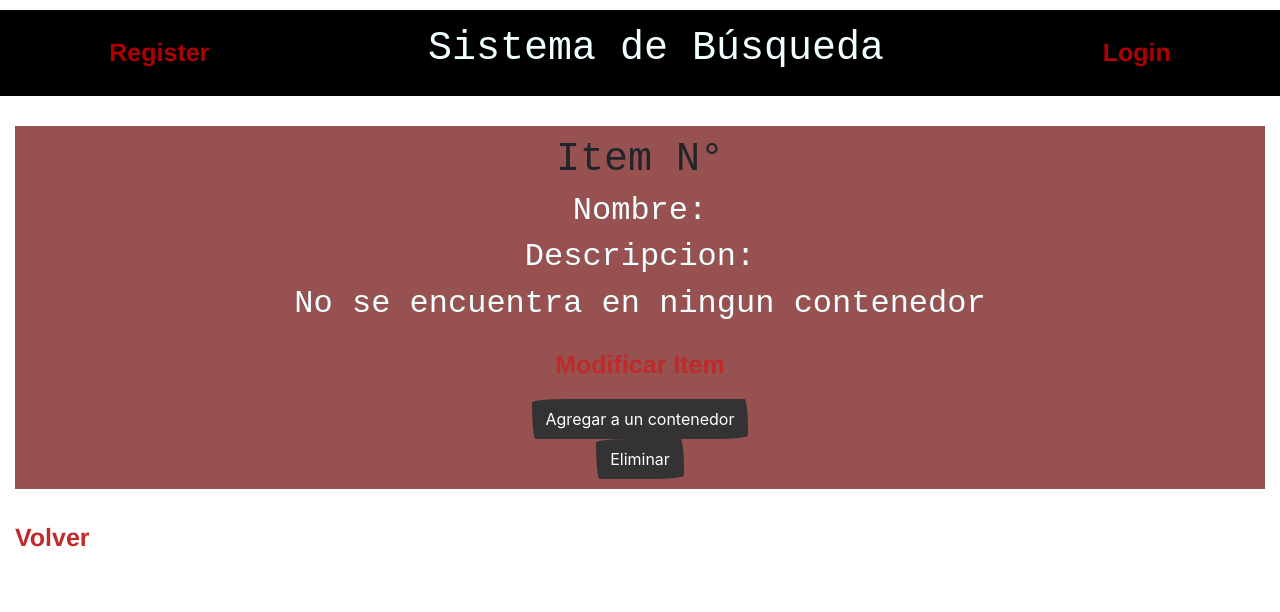
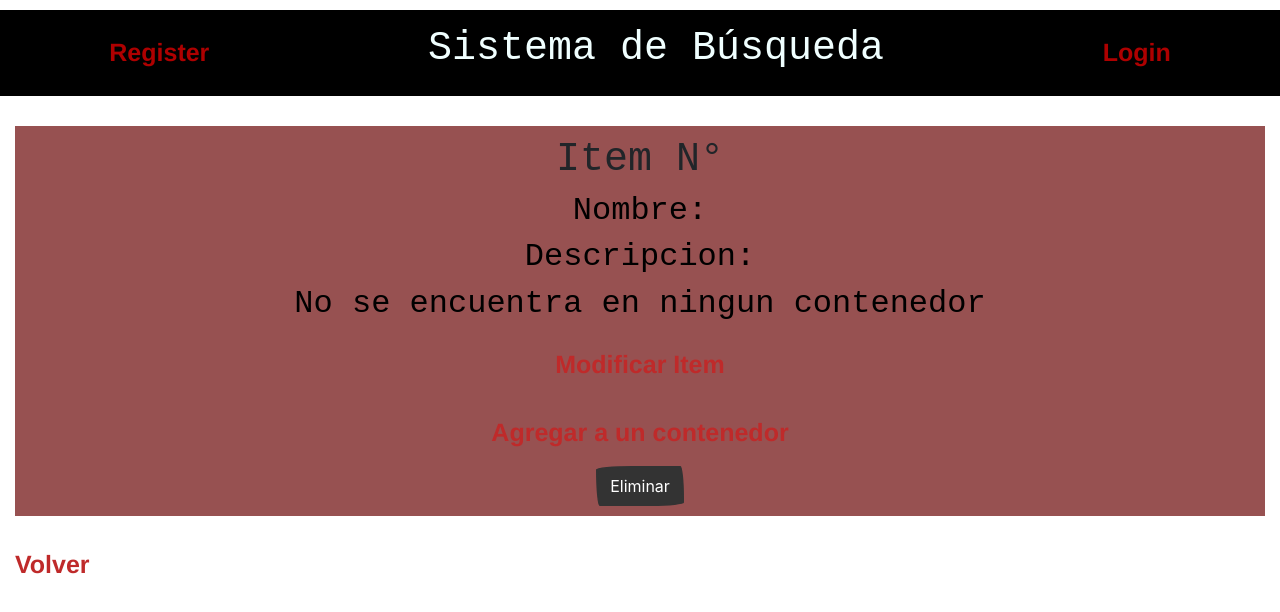
Before and after one commit to mirkomelfi/SIP-Frontend, a React (Create React App) app: page /items/1 in a window 1280 px wide. Shown: the top 612 px of the page. Built offline with nearby package versions, Linux system fonts and the light colour scheme; no server answers; a web font is replaced by a local one.

Commit message:
contenedores-arreglado

```diff
--- a/src/components/App.jsx
+++ b/src/components/App.jsx
@@ -17,6 +17,7 @@ import { Home } from './Home/Home';
 import { Container } from './Container/Container';
 import ItemListContainer from './ItemListContainer/ItemListContainer';
 import { Sector } from './Sector/Sector';
+import { ItemLocation } from './Item/ItemLocation';
 
 
 
@@ -41,6 +42,8 @@ export const App = () => {
           <Route path="/sectors/:idSec/containers/:idCont/items/:idItem" element={<Item fromSector={true}/>}/>
           <Route path="/items" element={<ItemListContainer greeting="Listado de Items del Contenedor seleccionado"/>}/>
           <Route path="/items/:idItem" element={<Item />}/>
+          <Route path="/items/:idItem/locationChange" element={<ItemLocation />}/>
+          <Route path="/items/:idItem/locationChange/:idCont" element={<Container fromLocation={true} />}/>
           <Route path="/users/:idUser" element={<User/>}/>
           <Route path="/updateUser/:idUser" element={<UserPut />}/>
           <Route path="/updateSector/:idSec" element={<SectorPut />}/>
--- a/src/components/Container/Container.jsx
+++ b/src/components/Container/Container.jsx
@@ -5,7 +5,7 @@ import { useState,useEffect } from "react";
 import { getToken } from "../../utils/auth-utils";
 import { Mensaje } from "../Mensaje/Mensaje";
 
-const Container =({fromItem})=>{
+const Container =({fromItem,fromLocation})=>{
 
     const {idSec,idCont,idItem}= useParams();
 
@@ -24,12 +24,22 @@ const Container =({fromItem})=>{
         })
         const data = await response.json()
         console.log(data)
-        if (response.status==200){
-          setMensaje(data.msj)
-          return;
-        }
+        setMensaje(data.msj)
 
     }
+
+    const changeLocation=async()=>{
+      const response= await fetch(`${process.env.REACT_APP_DOMINIO_BACK}/items/${idItem}/newLocation/${idCont}`, {
+          method: "PUT",
+          headers: {
+              "Content-Type": "application/json",
+              "Authorization": `Bearer ${getToken()}`
+          }
+      })
+      const data = await response.json()
+      setMensaje(data.msj)
+      return;
+  }
 
     useEffect(() => {
         fetch(`${process.env.REACT_APP_DOMINIO_BACK}/containers/${idCont}`, {
@@ -59,20 +69,27 @@ const Container =({fromItem})=>{
                 <h2>Nombre: {container.name}</h2>
                 <h2>Descripcion: {container.description}</h2>
                 <h2>Se encuentra en sector: {container.sectorID}</h2>
-               {idSec?
+
+               {
+               !fromLocation ?
+
+               idSec?
                  <><Link to={`items`}>Ver items</Link>
                 <Link to={`updateContainer`}>Modificar</Link>
                 <button onClick={()=>eliminar()} className="btn btn-primary">Eliminar</button>
                   </>
                 :
                 <Link to={`sectors/${container.sectorID}`}>Ver sector</Link>
+                :
+                <button onClick={()=>changeLocation()} className="btn btn-primary">Seleccionar container</button>
                 }
                 </>
 
                 ):(<Mensaje msj={mensaje} />)}
             </div>
             }
-           { !fromItem?<Link to={`/sectors/${container.sectorID}/containers`}>Volver</Link>:
+           { !fromItem&&!fromLocation?<Link to={`/sectors/${container.sectorID}/containers`}>Volver</Link>:
+           fromLocation? <Link to={`/items/${idItem}/locationChange`}>Volver</Link>:
             <Link to={`/items/${idItem}`}>Volver</Link>
           }
         </>
--- a/src/components/ContainerDetail/ContainerDetail.jsx
+++ b/src/components/ContainerDetail/ContainerDetail.jsx
@@ -4,40 +4,21 @@ import {Link} from "react-router-dom";
 import { Mensaje } from "../Mensaje/Mensaje";
 import { getToken } from "../../utils/auth-utils";
 
-const ContainerDetail =({container, isInSector, idItem})=>{
-    console.log("ContainerDetail",isInSector)
-    const [mensaje,setMensaje]= useState(null)
+const ContainerDetail =({container, isInSector})=>{
 
-    const changeLocation=async()=>{
-        const response= await fetch(`${process.env.REACT_APP_DOMINIO_BACK}/items/${idItem}/newLocation/${container.id}`, {
-            method: "PUT",
-            headers: {
-                "Content-Type": "application/json",
-                "Authorization": `Bearer ${getToken()}`
-            }
-        })
-        const data = await response.json()
-        setMensaje(data.msj)
-        return;
-    }
 
     return(
         <>
-        {!mensaje?
+
             <div className="tarjetaProducto">
                 <h1>Container N°{container.id}</h1>
                 <h2>Nombre: {container.name}</h2>
                 <h2>Descripcion: {container.description}</h2>
 
-                {isInSector?
                 <Link to={`${container.id}`}>Ver container</Link>
-                :
-                 <button onClick={()=>changeLocation()} className="btn btn-primary">Seleccionar container</button>
-                }
 
             </div>
-            :<Mensaje msj={mensaje} />
-        }
+
         </>
     )
 }
--- a/src/components/ContainerListContainer/ContainerListContainer.jsx
+++ b/src/components/ContainerListContainer/ContainerListContainer.jsx
@@ -28,7 +28,7 @@ const ContainerListContainer = ({greeting, idContainer, idItem}) =>{
       if (idSec){
         url=`${process.env.REACT_APP_DOMINIO_BACK}/sectors/${idSec}`;
       }else{
-        url= `${process.env.REACT_APP_DOMINIO_BACK}/containers`; //      /filter?idCont=${idContainer}
+        url= `${process.env.REACT_APP_DOMINIO_BACK}/containers/filter?idCont=${idContainer}`; //      /filter?idCont=${idContainer}
       }
 
 
@@ -85,6 +85,7 @@ const ContainerListContainer = ({greeting, idContainer, idItem}) =>{
           (<ContainerPost/>)}
 
           {idSec?<Link to={`/sectors/${idSec}`}>Volver</Link>:
+          idItem? <Link to={`/items/${idItem}`}>Volver</Link>:
           <Link to={`/`}>Volver</Link>}
         </>
     );
--- a/src/components/Item/Item.css
+++ b/src/components/Item/Item.css
@@ -12,3 +12,6 @@
     padding: 10px;
     text-align: center;
 }
+div h2{
+    color:black
+}
--- a/src/components/Item/Item.jsx
+++ b/src/components/Item/Item.jsx
@@ -55,7 +55,8 @@ const Item =({fromSector})=>{
     },[])
     return(
         <>
-            {!location?<div className="tarjetaProducto">
+            {//!location?
+            <div className="tarjetaProducto">
                 <h1>Item N°{item.id}</h1>
                 {!mensaje?(<>
                 <h2>Nombre: {item.name}</h2>
@@ -67,13 +68,21 @@ const Item =({fromSector})=>{
 
                 <Link to={`updateItem`}>Modificar Item</Link>
                 {(item.containerID!=undefined&&item.containerID!=0&&item.containerID!=null&&!fromSector)&&<Link to={`containers/${item.containerID}`}>Ver contenedor</Link>}
-                {item.containerID==0||!item.containerID?<button onClick={()=>changeLocation()} className="btn btn-primary">Agregar a un contenedor</button>:
-                !idSec&&<button onClick={()=>changeLocation()} className="btn btn-primary">Cambiar de contenedor</button>}
+                {item.containerID==0||!item.containerID?
+                //<button onClick={()=>changeLocation()} className="btn btn-primary">Agregar a un contenedor</button>
+                <Link to={`locationChange`}>Agregar a un contenedor</Link>
+                :
+                !idSec&&
+                //<button onClick={()=>changeLocation()} className="btn btn-primary">Cambiar de contenedor</button>
+                <Link to={`locationChange`}>Cambiar de contenedor</Link>
+                }
                 <button onClick={()=>eliminar()} className="btn btn-primary">Eliminar</button>
                 </>
 
                 ):(<Mensaje msj={mensaje} />)}
-            </div>:<ItemLocation />}
+            </div>
+            //:<ItemLocation />
+            }
             {idSec?<Link to={`/sectors/${idSec}/containers/${idCont}/items`}>Volver</Link>:<Link to={`/items`}>Volver</Link>}
         </>
     )
--- a/src/components/Item/ItemLocation.jsx
+++ b/src/components/Item/ItemLocation.jsx
@@ -49,6 +49,7 @@ const ItemLocation =()=>{
 
                   <button type="submit" className="btn btn-primary">Ver contenedor/es</button>
                   </form>
+                  <Link to={`/items/${idItem}`}>Volver</Link>
 
               </div>
           )
```
